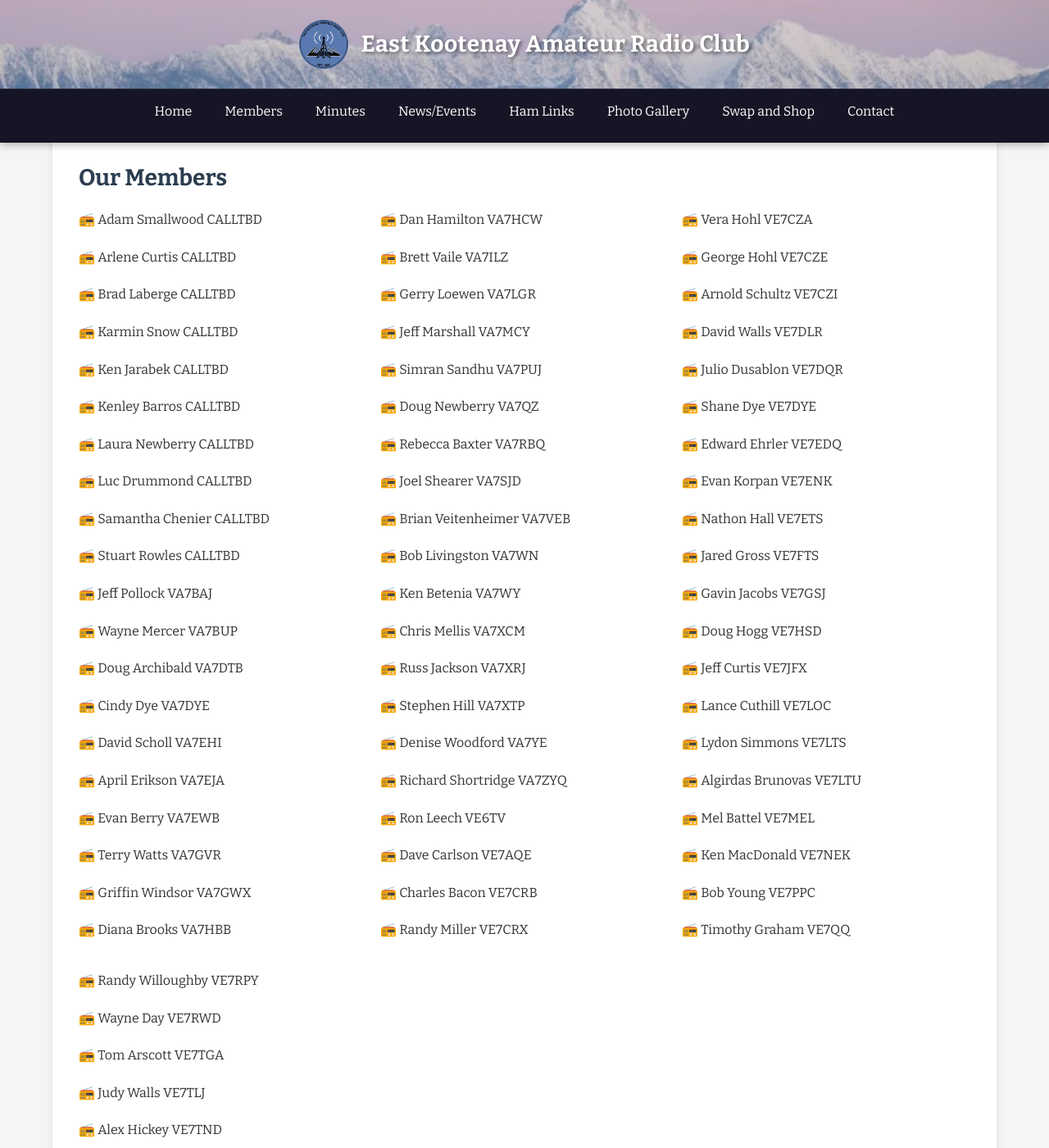
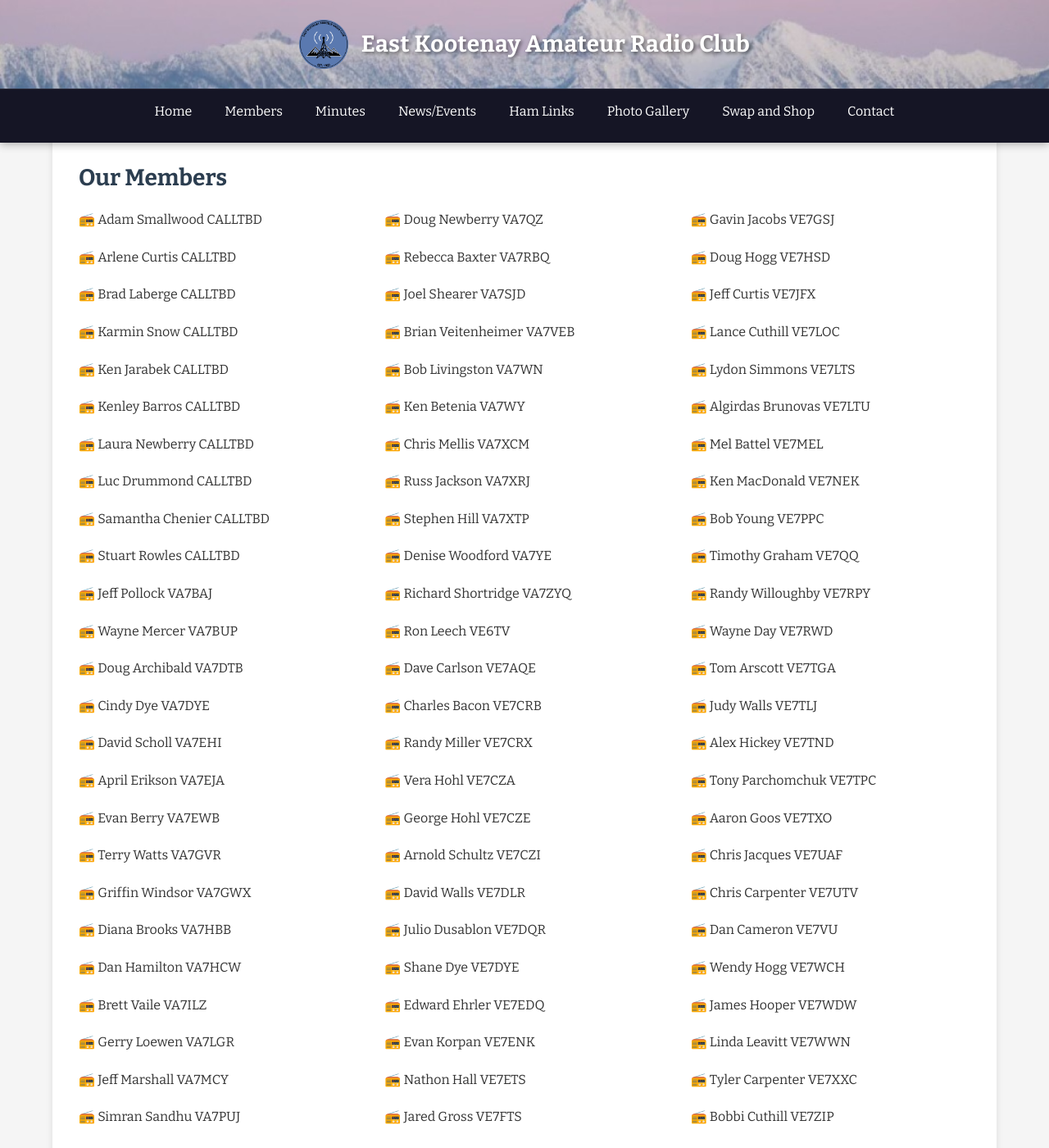
Before and after one commit to VE7TXO/ekarc-dot-ca, a Jekyll site: the page built from members.md, in a window 1280 px wide and 1400 px high, scrolled down 362 px. Shown: the whole window at 82% size. Built offline with Jekyll 4.4.1, drawn with Linux system fonts in a browser that asks for light colours.

Commit message:
Use CSS columns for even member distribution

```diff
--- a/assets/css/style.css
+++ b/assets/css/style.css
@@ -257,31 +257,27 @@ img {
 }
 
 /* Members Grid */
-.members-grid {
-  display: grid;
-  grid-template-columns: repeat(3, 1fr);
-  gap: 1rem;
+.members-list {
+  column-count: 3;
+  column-gap: 2rem;
+  padding-left: 0;
+  list-style: none;
 }
 
-.members-grid ul {
-  list-style: none;
-  padding: 0;
-  margin: 0;
-}
-
-.members-grid li {
+.members-list li {
   padding: 0.25rem 0;
+  break-inside: avoid;
 }
 
 @media (max-width: 900px) {
-  .members-grid {
-    grid-template-columns: repeat(2, 1fr);
+  .members-list {
+    column-count: 2;
   }
 }
 
 @media (max-width: 600px) {
-  .members-grid {
-    grid-template-columns: 1fr;
+  .members-list {
+    column-count: 1;
   }
 }
 
--- a/members.md
+++ b/members.md
@@ -14,9 +14,7 @@ title: "Members"
 
 ## Our Members
 
-<div class="members-grid">
-
-<ul>
+<ul class="members-list">
 <li>Adam Smallwood CALLTBD</li>
 <li>Arlene Curtis CALLTBD</li>
 <li>Brad Laberge CALLTBD</li>
@@ -37,9 +35,6 @@ title: "Members"
 <li>Terry Watts VA7GVR</li>
 <li>Griffin Windsor VA7GWX</li>
 <li>Diana Brooks VA7HBB</li>
-</ul>
-
-<ul>
 <li>Dan Hamilton VA7HCW</li>
 <li>Brett Vaile VA7ILZ</li>
 <li>Gerry Loewen VA7LGR</li>
@@ -60,9 +55,6 @@ title: "Members"
 <li>Dave Carlson VE7AQE</li>
 <li>Charles Bacon VE7CRB</li>
 <li>Randy Miller VE7CRX</li>
-</ul>
-
-<ul>
 <li>Vera Hohl VE7CZA</li>
 <li>George Hohl VE7CZE</li>
 <li>Arnold Schultz VE7CZI</li>
@@ -83,9 +75,6 @@ title: "Members"
 <li>Ken MacDonald VE7NEK</li>
 <li>Bob Young VE7PPC</li>
 <li>Timothy Graham VE7QQ</li>
-</ul>
-
-<ul>
 <li>Randy Willoughby VE7RPY</li>
 <li>Wayne Day VE7RWD</li>
 <li>Tom Arscott VE7TGA</li>
@@ -102,8 +91,6 @@ title: "Members"
 <li>Tyler Carpenter VE7XXC</li>
 <li>Bobbi Cuthill VE7ZIP</li>
 </ul>
-
-</div>
 
 ---
 
```
